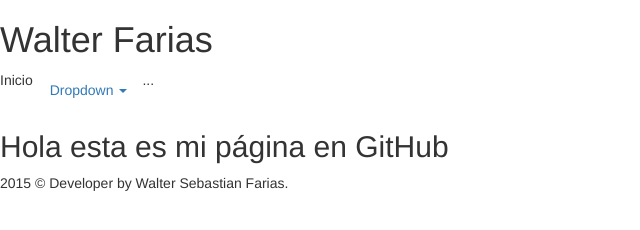
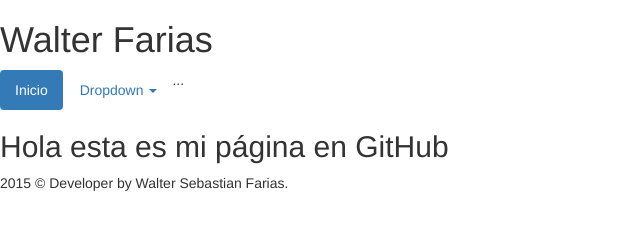
Before and after one commit to WalterFarias/walterfarias.github.io, a plain HTML site: page index.html in a window 1280 px wide. Shown: the whole page, without its empty margins (0-640 px from the left). Drawn offline with nearby package versions, Linux system fonts and the light colour scheme; files that its build step writes are made by us from their sources.

Commit message:
Update index.html

```diff
--- a/index.html
+++ b/index.html
@@ -12,7 +12,7 @@
         <h1>Walter Farias</h1>
       </header>
       <ul class="nav nav-pills">
-        <li role="presentation" class="active">Inicio</li>
+        <li role="presentation" class="active"><a href="#">Inicio</a></li>
         <li role="presentation" class="dropdown">
     <a class="dropdown-toggle" data-toggle="dropdown" href="#" role="button" aria-expanded="false">
       Dropdown <span class="caret"></span>
```
